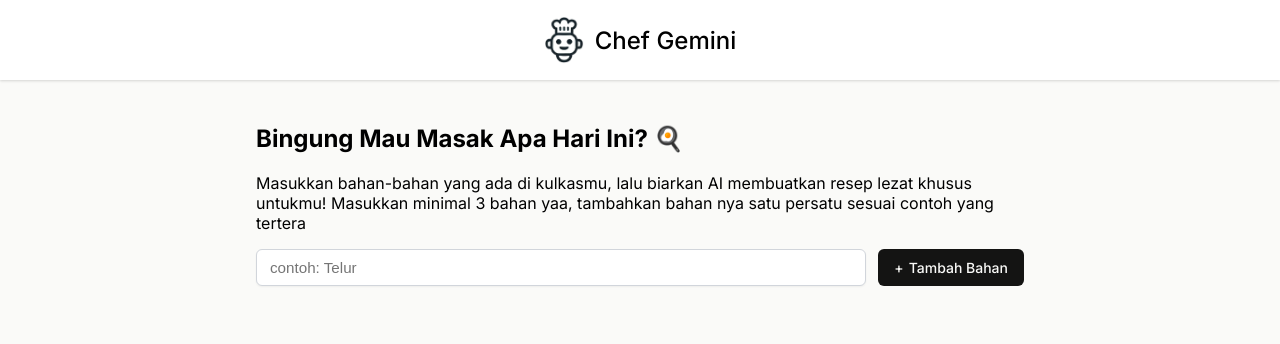
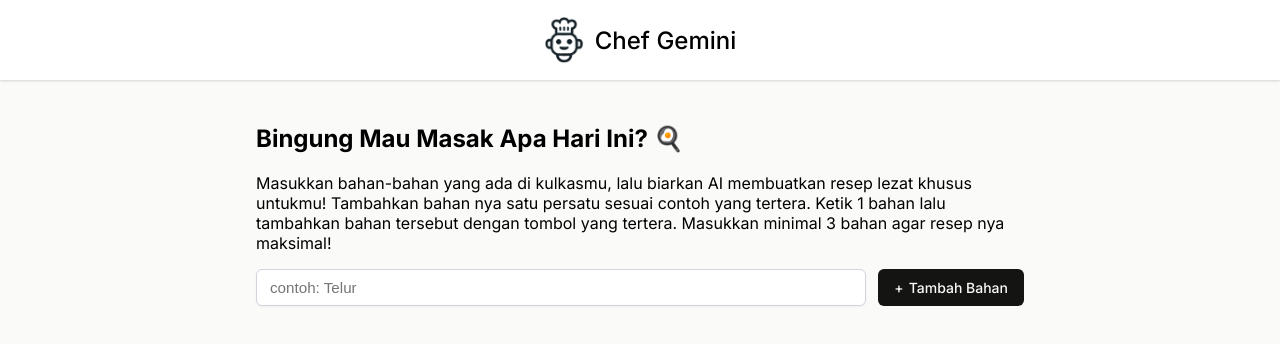
Before and after one commit to Shroii-san/chef-gemini, a React (Vite) app: page / in a window 1280 px wide. Shown: the top 344 px of the page. Built offline with nearby package versions, Linux system fonts and the light colour scheme.

Commit message:
fix user guide

```diff
--- a/src/components/Main.jsx
+++ b/src/components/Main.jsx
@@ -56,8 +56,10 @@ export default function Main() {
           <h2>Bingung Mau Masak Apa Hari Ini? 🍳</h2>
           <p>
             Masukkan bahan-bahan yang ada di kulkasmu, lalu biarkan AI
-            membuatkan resep lezat khusus untukmu! Masukkan minimal 3 bahan yaa,
-            tambahkan bahan nya satu persatu sesuai contoh yang tertera
+            membuatkan resep lezat khusus untukmu! Tambahkan bahan nya satu
+            persatu sesuai contoh yang tertera. Ketik 1 bahan lalu tambahkan
+            bahan tersebut dengan tombol yang tertera. Masukkan minimal 3 bahan
+            agar resep nya maksimal!
           </p>
         </section>
       )}
```
